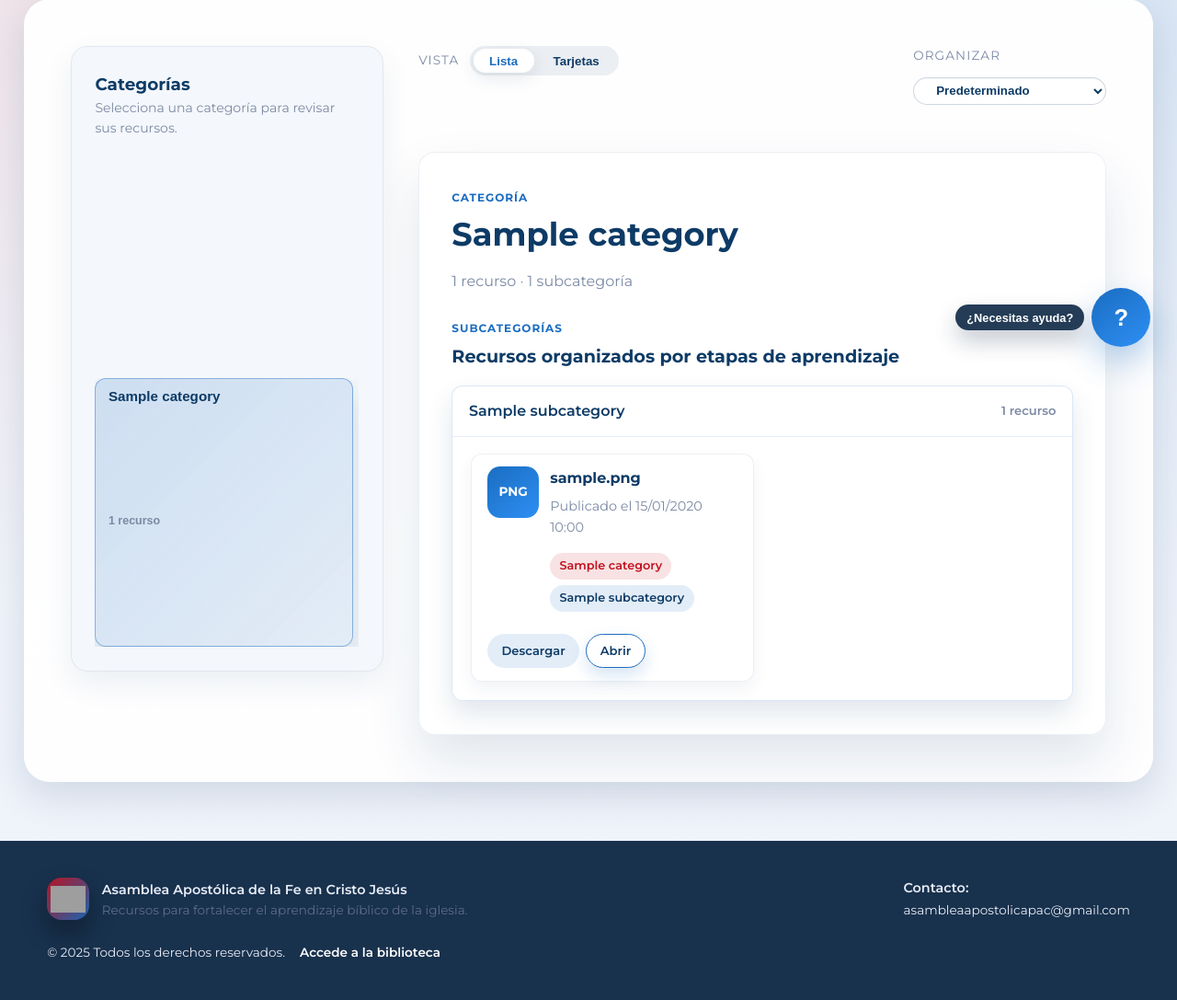
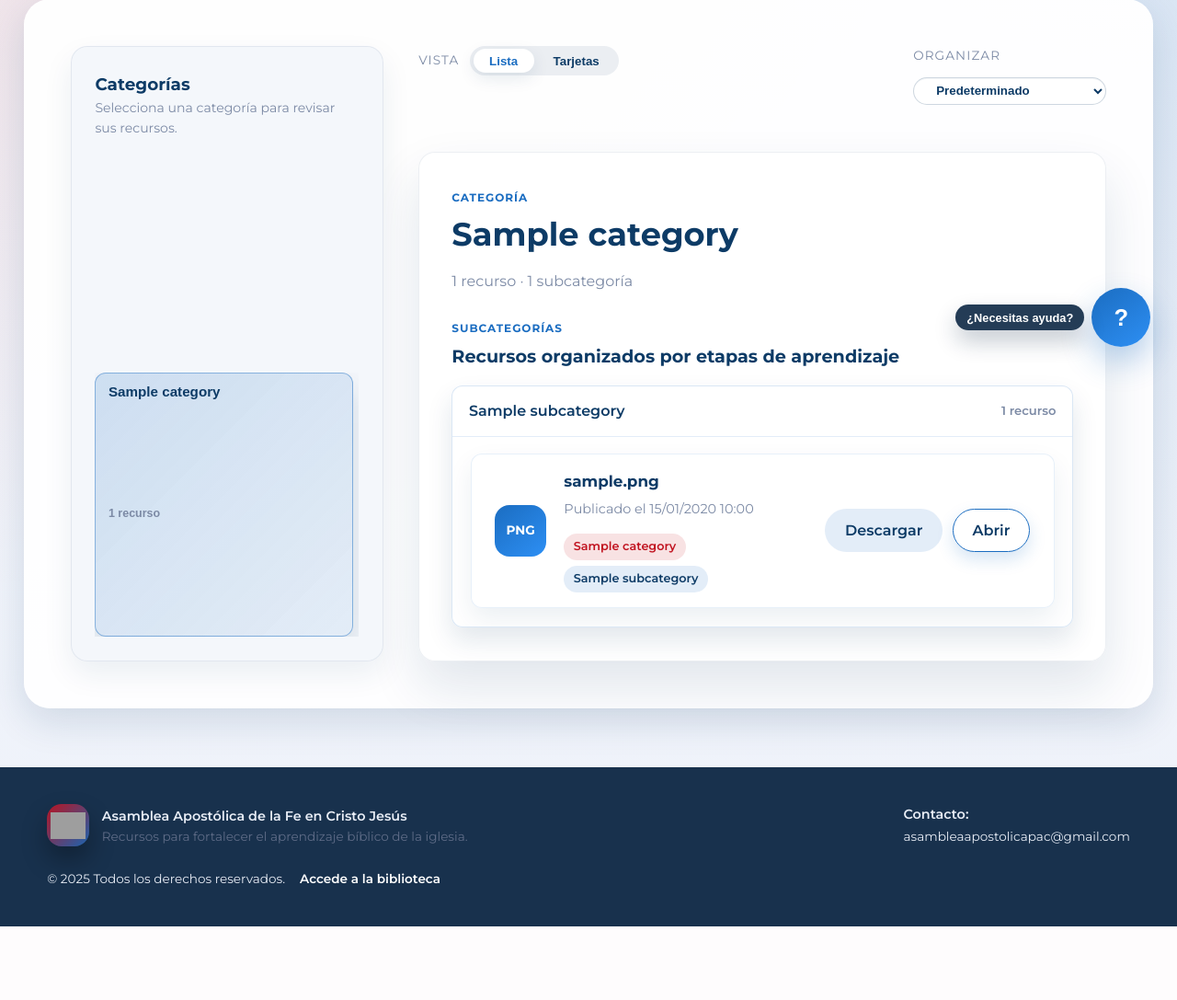
Before and after one commit to Rxrrx/WEBAAFCJ, a FastAPI app: page /library in a window 1280 px wide. Shown: the part 394-1481 px from the top of the page at 92% size. After the commit the page ends 1401 px from the top, so only its background shows below. Run offline with FastAPI, Linux system fonts and the light colour scheme; tables that the repository leaves empty hold one stand-in row (values such as "Sample post"); parts of the project's set-up code (start-up, migrations or seed data) failed here and were passed over; some libraries are stand-ins or nearby versions; grey boxes are pictures that could not be loaded.

Commit message:
Se añaden mejoras sugeridas

```diff
--- a/app/static/styles.css
+++ b/app/static/styles.css
@@ -1635,6 +1635,7 @@ strong {
 }
 
 .library-accordion__item > .library-document-grid,
+.library-accordion__item > .library-document-list,
 .library-accordion__item > p {
   padding: 1.1rem 1.2rem 1.3rem;
 }
@@ -2639,6 +2640,8 @@ strong {
   flex-direction: column;
   align-items: flex-start;
   gap: 0.75rem;
+  /* Make all tiles feel consistent in height */
+  min-height: 210px;
 }
 
 .library-stage[data-view="grid"] .library-document-list .document-card__body {
@@ -2650,6 +2653,8 @@ strong {
   justify-content: flex-start;
   gap: 0.5rem;
   flex-wrap: wrap;
+  /* Pin actions to the bottom of the card for alignment */
+  margin-top: auto;
 }
 
 @media (max-width: 980px) {
--- a/app/templates/library.html
+++ b/app/templates/library.html
@@ -209,9 +209,9 @@
               </span>
             </summary>
             {% if bundle.documents %}
-            <div class="library-document-grid library-document-grid--compact" data-doc-collection>
+            <div class="library-document-list" data-doc-collection>
               {% for doc in bundle.documents %}
-              {{ document_card(doc, current_user, "compact") }}
+              {{ document_card(doc, current_user, "row") }}
               {% endfor %}
             </div>
             {% else %}
```
